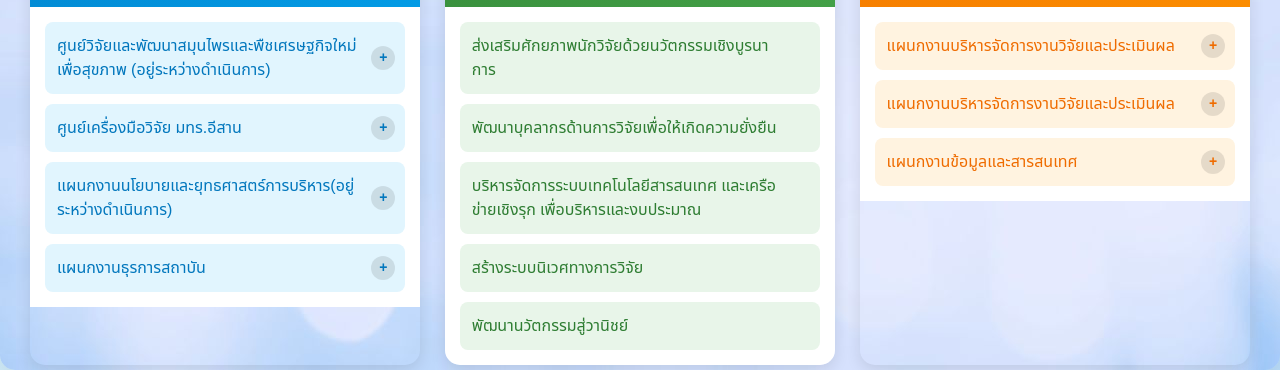
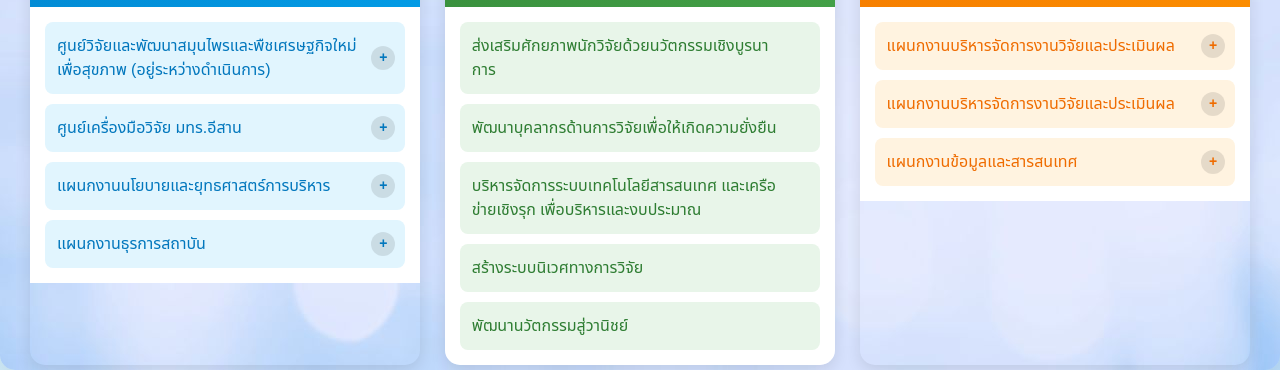
Before and after one commit to pornpanna/ird_workflow, a plain HTML site: page workflow_ird.html in a window 1280 px wide. Shown: the part 430-800 px from the top of the page. Drawn offline with Linux system fonts and the light colour scheme; some packages are replaced by stand-ins of ours; a script that the page names is missing.

Commit message:
Update workflow_ird.html

```diff
--- a/workflow_ird.html
+++ b/workflow_ird.html
@@ -485,7 +485,7 @@
                         </div>
                     </div>
                     <div class="branch-item has-subtopics">
-                        แผนกงานนโยบายและยุทธศาสตร์การบริหาร(อยู่ระหว่างดำเนินการ)
+                        แผนกงานนโยบายและยุทธศาสตร์การบริหาร
                         <div class="subtopic-toggle">+</div>
                         <div class="subtopics">
                             <div class="subtopic-item"><a
```
